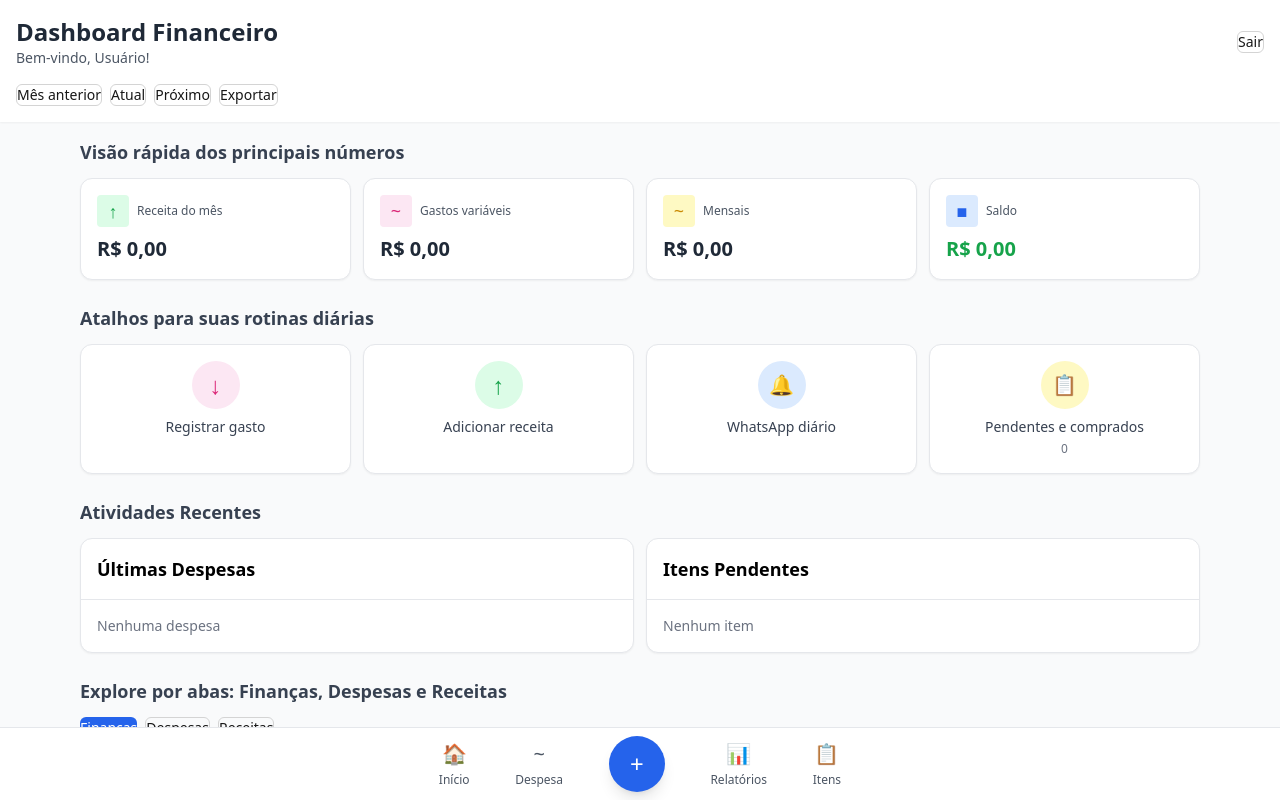
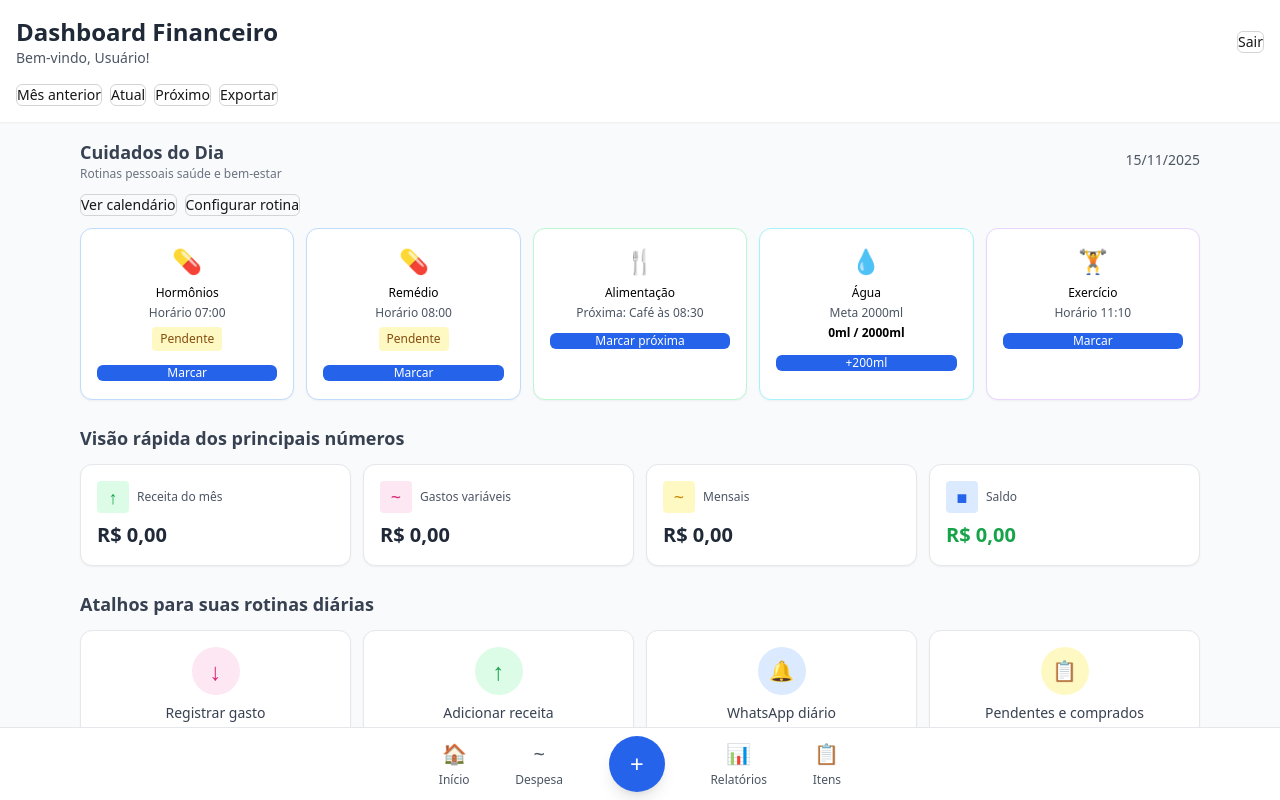
Before and after one commit to hzsolocoes1983-ui/hzsolucoes, a React (Vite) app in the folder hz-solucoes/apps/web/: page / in a window 1280 px wide. Both pictures are taken after a click on the button "Acessar". Shown: the top 800 px of the page. Built offline with nearby package versions, Linux system fonts and the light colour scheme; no server answers.

Commit message:
feat: adiciona seÃ§Ã£o Cuidados do Dia ao dashboard

```diff
--- a/hz-solucoes/apps/web/src/pages/Dashboard.tsx
+++ b/hz-solucoes/apps/web/src/pages/Dashboard.tsx
@@ -98,6 +98,82 @@ export default function Dashboard() {
       </div>
 
       <div className="p-4 space-y-6 max-w-6xl mx-auto">
+        {/* Cuidados do Dia */}
+        <div>
+          <div className="flex justify-between items-center mb-3">
+            <div>
+              <h2 className="text-lg font-semibold text-gray-700">Cuidados do Dia</h2>
+              <p className="text-xs text-gray-500">Rotinas pessoais saúde e bem-estar</p>
+            </div>
+            <div className="text-sm text-gray-600">
+              {new Date().toLocaleDateString('pt-BR')}
+            </div>
+          </div>
+          <div className="flex gap-2 mb-3">
+            <Button variant="outline" size="sm">Ver calendário</Button>
+            <Button variant="outline" size="sm">Configurar rotina</Button>
+          </div>
+          <div className="grid grid-cols-2 md:grid-cols-5 gap-3">
+            <Card className="bg-blue-50 border-blue-200">
+              <CardContent className="p-3">
+                <div className="text-center">
+                  <div className="text-2xl mb-2">💊</div>
+                  <div className="text-xs font-medium mb-1">Hormônios</div>
+                  <div className="text-xs text-gray-600 mb-1">Horário 07:00</div>
+                  <span className="inline-block bg-yellow-100 text-yellow-800 text-xs px-2 py-1 rounded mb-2">Pendente</span>
+                  <Button size="sm" className="w-full text-xs">Marcar</Button>
+                </div>
+              </CardContent>
+            </Card>
+
+            <Card className="bg-blue-50 border-blue-200">
+              <CardContent className="p-3">
+                <div className="text-center">
+                  <div className="text-2xl mb-2">💊</div>
+                  <div className="text-xs font-medium mb-1">Remédio</div>
+                  <div className="text-xs text-gray-600 mb-1">Horário 08:00</div>
+                  <span className="inline-block bg-yellow-100 text-yellow-800 text-xs px-2 py-1 rounded mb-2">Pendente</span>
+                  <Button size="sm" className="w-full text-xs">Marcar</Button>
+                </div>
+              </CardContent>
+            </Card>
+
+            <Card className="bg-green-50 border-green-200">
+              <CardContent className="p-3">
+                <div className="text-center">
+                  <div className="text-2xl mb-2">🍴</div>
+                  <div className="text-xs font-medium mb-1">Alimentação</div>
+                  <div className="text-xs text-gray-600 mb-1">Próxima: Café às 08:30</div>
+                  <Button size="sm" className="w-full text-xs mt-2">Marcar próxima</Button>
+                </div>
+              </CardContent>
+            </Card>
+
+            <Card className="bg-cyan-50 border-cyan-200">
+              <CardContent className="p-3">
+                <div className="text-center">
+                  <div className="text-2xl mb-2">💧</div>
+                  <div className="text-xs font-medium mb-1">Água</div>
+                  <div className="text-xs text-gray-600 mb-1">Meta 2000ml</div>
+                  <div className="text-xs font-semibold mb-2">0ml / 2000ml</div>
+                  <Button size="sm" className="w-full text-xs">+200ml</Button>
+                </div>
+              </CardContent>
+            </Card>
+
+            <Card className="bg-purple-50 border-purple-200">
+              <CardContent className="p-3">
+                <div className="text-center">
+                  <div className="text-2xl mb-2">🏋️</div>
+                  <div className="text-xs font-medium mb-1">Exercício</div>
+                  <div className="text-xs text-gray-600 mb-1">Horário 11:10</div>
+                  <Button size="sm" className="w-full text-xs mt-2">Marcar</Button>
+                </div>
+              </CardContent>
+            </Card>
+          </div>
+        </div>
+
         {/* Resumo */}
         <div>
           <h2 className="text-lg font-semibold mb-3 text-gray-700">Visão rápida dos principais números</h2>
```
